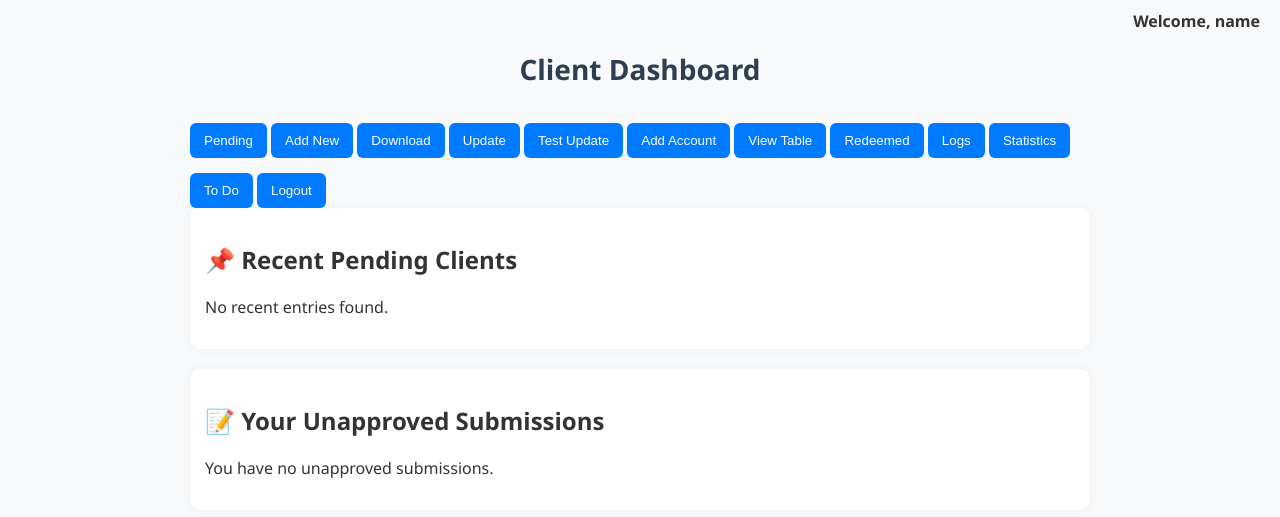
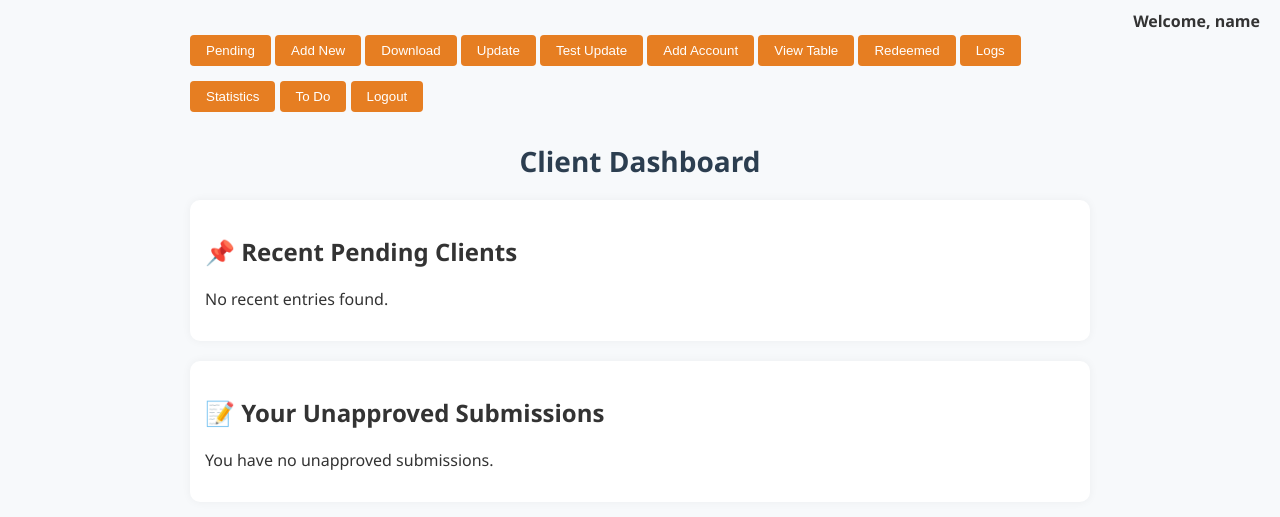
Before and after one commit to Remusseah/Client_interface, a Flask app: page / in a window 1280 px wide. Shown: the top 517 px of the page. Run offline with Flask 3, Linux system fonts and the light colour scheme; the visitor is signed in with stand-in values (Sample User, id 1); data that the repository does not hold is empty; some libraries are stand-ins or nearby versions.

Commit message:
thingyss

```diff
--- a/templates/index.html
+++ b/templates/index.html
@@ -4,17 +4,10 @@
     <meta charset="UTF-8">
     <title>Dashboard</title>
     <link rel="stylesheet" href="{{ url_for('static', filename='style.css') }}">
+    <link rel="stylesheet" href="{{ url_for('static', filename='sidebar.css') }}">
 </head>
 <body>
-    {% if logged_in_user %}
-    <div class="user-greeting">
-        Welcome, <strong>{{ logged_in_user }}</strong>
-    </div>
-    {% endif %}
-
-    <h1>Client Dashboard</h1>
-
-    <nav class="dashboard-nav">
+    <div class="sidebar">
         <a href="/pending_page"><button>Pending</button></a>
         <a href="/add"><button>Add New</button></a>
         <a href="/download_page"><button>Download</button></a>
@@ -27,7 +20,16 @@
         <a href="/statistics_page"><button>Statistics</button></a>
         <a href="/to_do"><button>To Do</button></a>
         <a href="/logout"><button>Logout</button></a>
-    </nav>
+    </div>
+
+    <div class="main-content">
+        {% if logged_in_user %}
+        <div class="user-greeting">
+            Welcome, <strong>{{ logged_in_user }}</strong>
+        </div>
+        {% endif %}
+
+        <h1>Client Dashboard</h1>
 
         <section class="dashboard-section">
             <h2>📌 Recent Pending Clients</h2>
@@ -58,6 +60,7 @@
                 {% endif %}
             </div>
         </section>
+    </div>
 
     <script src="{{ url_for('static', filename='app.js') }}"></script>
 </body>
```
Lines whose indentation alone changed are shown as unchanged.
